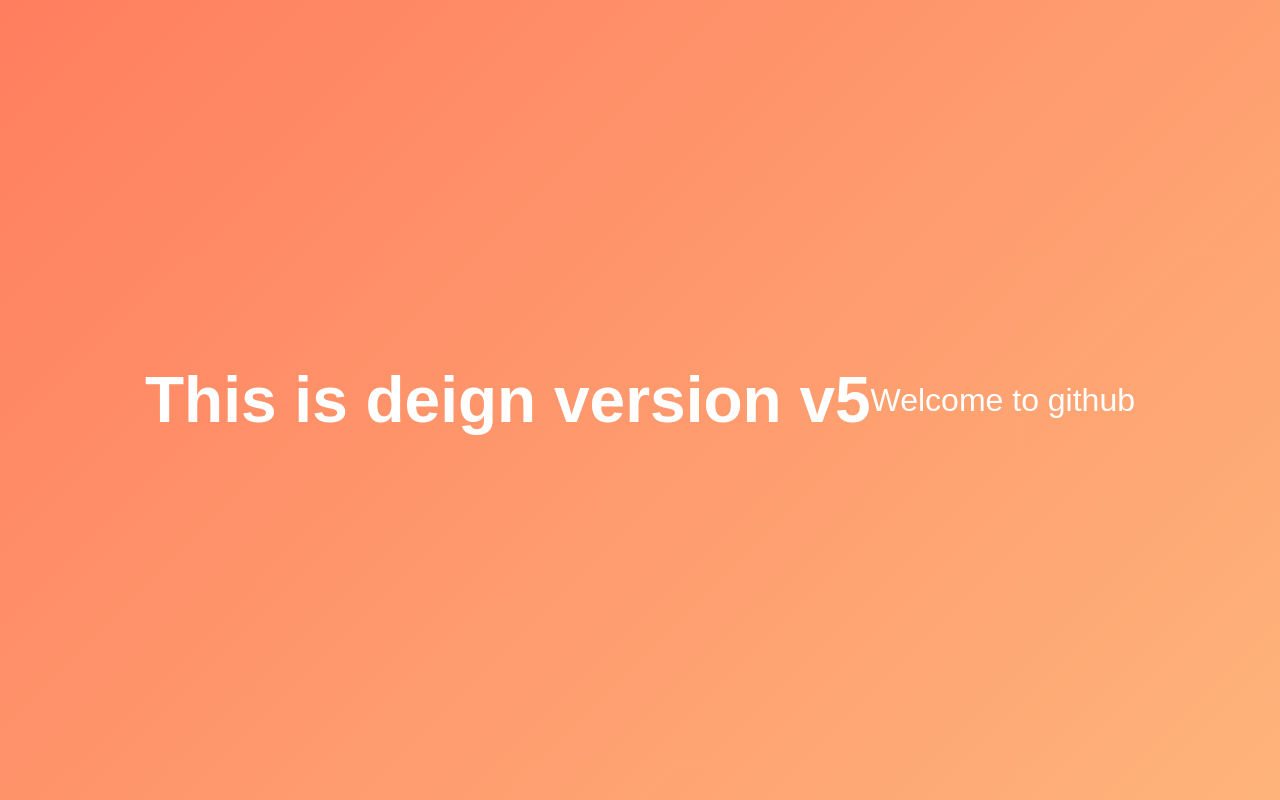
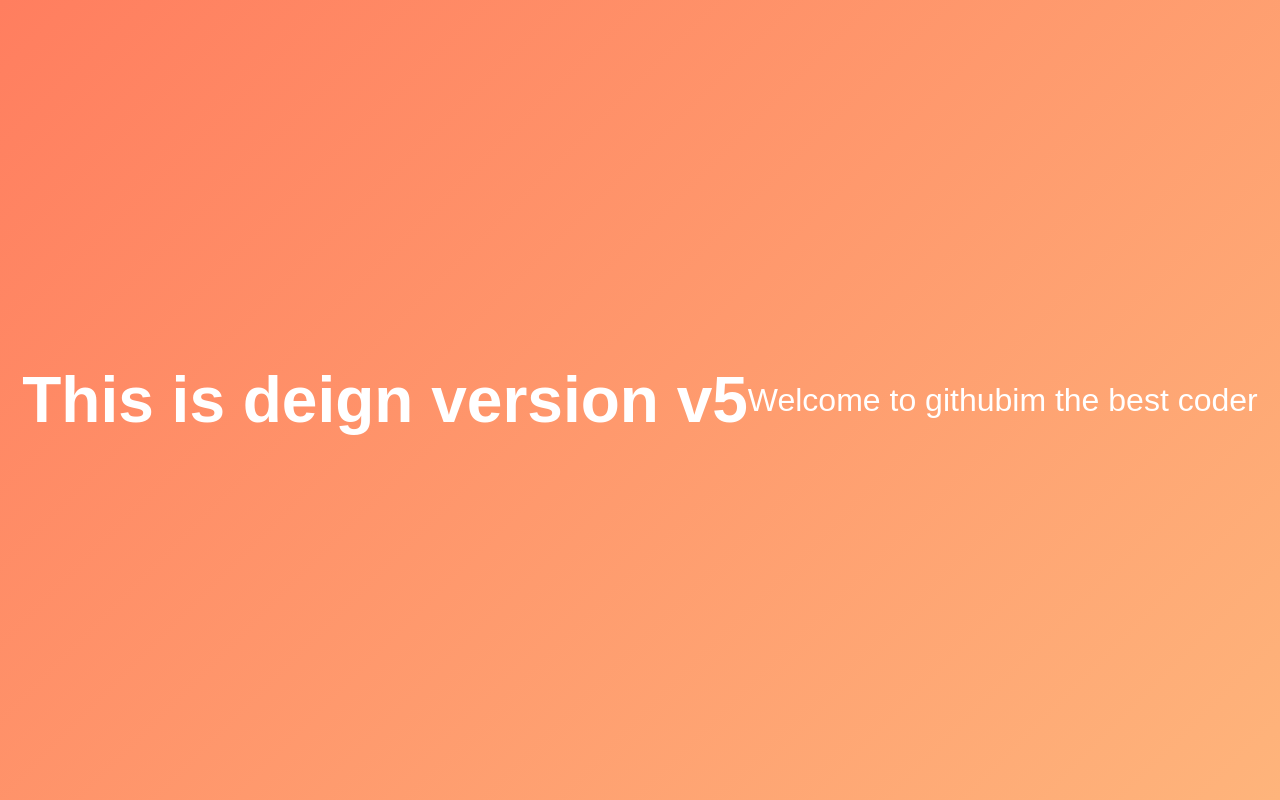
Before and after one commit to Nainass/myrepo, a plain HTML site: page index.html in a window 1280 px wide. Drawn offline with Linux system fonts and the light colour scheme.

Commit message:
Update index.html

```diff
--- a/index.html
+++ b/index.html
@@ -10,5 +10,6 @@
 
 <h1>This is deign version v5</h1>
 <p>Welcome to github</p>
+    <p>im the best coder</p>
 </body>
 </html>
```
